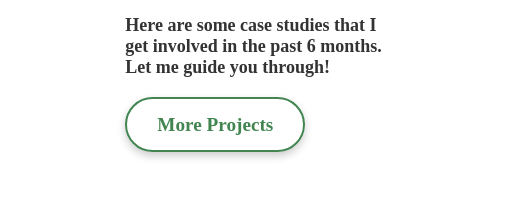
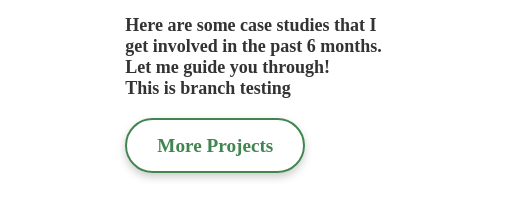
Before and after one commit to Jadehunmie/link-portfolio, a plain HTML site: page index.html in a window 1280 px wide. Shown: the part 1078-1300 px from the top of the page, 0-508 px from the left. Drawn offline with Linux system fonts and the light colour scheme; files whose address does not match are found by name.

Commit message:
branch testing

```diff
--- a/index.html
+++ b/index.html
@@ -80,6 +80,7 @@
      <hr style="width:100%;text-align:left;margin-left:0;height: 5px;color: #333333;background-color: #333333;">
      <br>
     <h6>Here are some case studies that I get involved in the past 6 months. Let me guide you through!</h6>
+    <h6>This is branch testing</h6>
     <br>
     <br>
     <button2>More Projects</button2>
```
